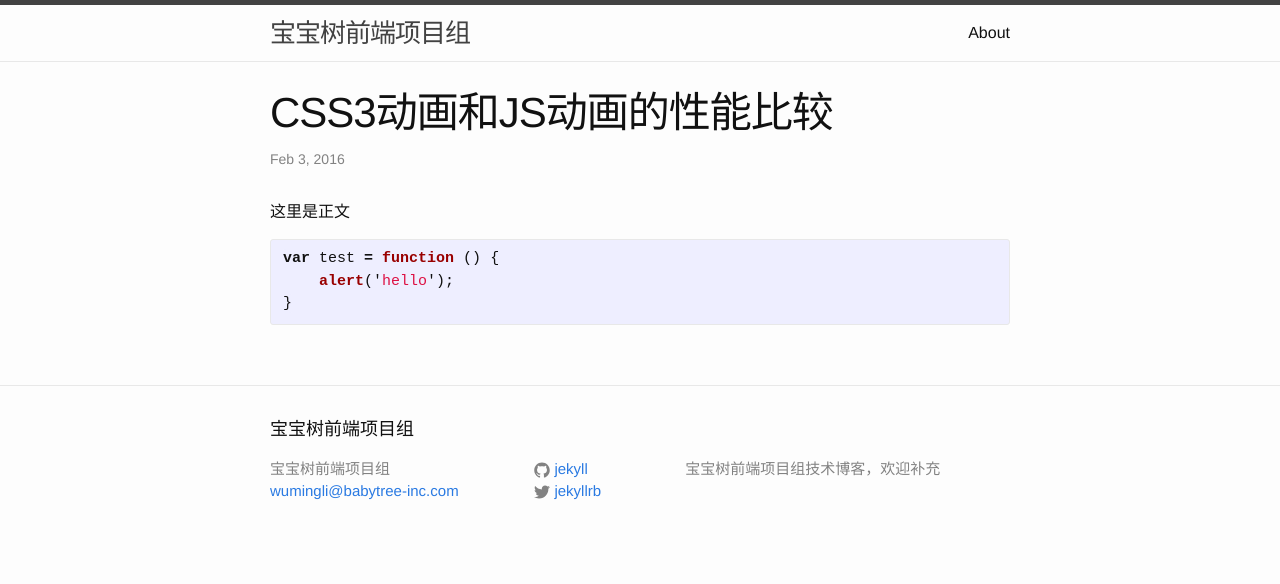
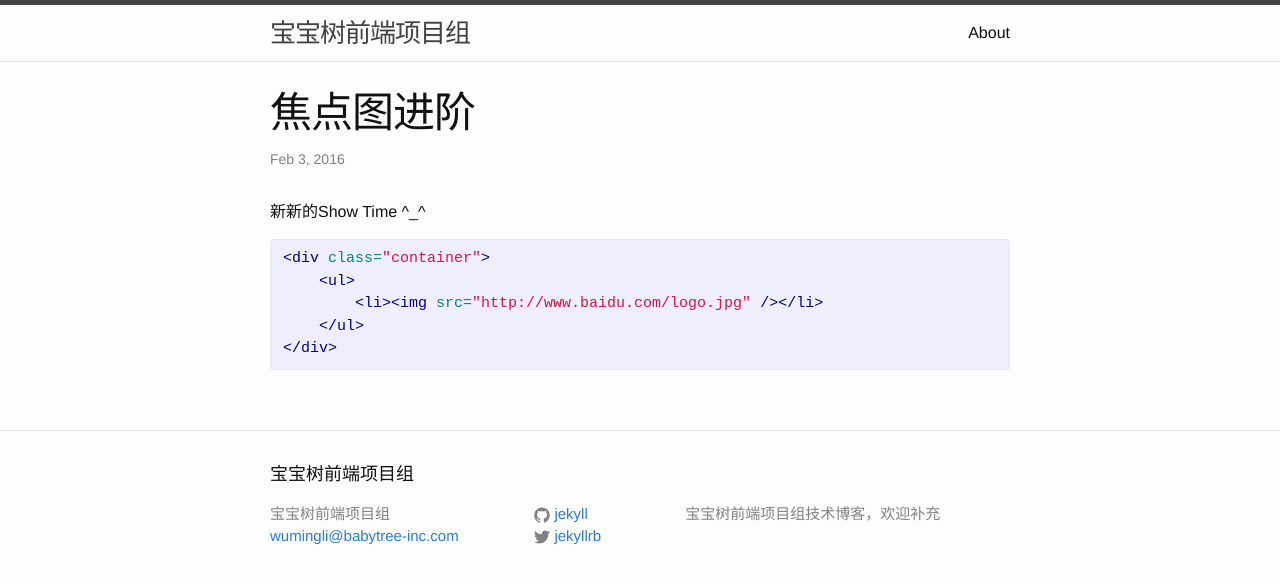
Before and after one commit to bystep15/bystep15.github.io, a Jekyll site: the page built from _posts/2016-02-03-焦点图进阶.markdown, in a window 1280 px wide. Shown: the top 584 px of the page. Built offline with Jekyll 4.4.1, drawn with Linux system fonts in a browser that asks for light colours.

Commit message:
新文章

```diff
--- a/_posts/2016-02-03-焦点图进阶.markdown
+++ b/_posts/2016-02-03-焦点图进阶.markdown
@@ -1,14 +1,16 @@
 ---
 layout: post
-title:  "CSS3动画和JS动画的性能比较"
+title:  "焦点图进阶"
 date:   2016-02-03 14:49:42 +0800
 categories: jekyll update
 ---
-这里是正文
-{% highlight javascript%}
-var test = function () {
-    alert('hello');
-}
+新新的Show Time ^_^
+{% highlight html%}
+<div class="container">
+    <ul>
+        <li><img src="http://www.baidu.com/logo.jpg" /></li>
+    </ul>
+</div>
 {% endhighlight %}
 
 [jekyll-docs]: http://jekyllrb.com/docs/home
```
